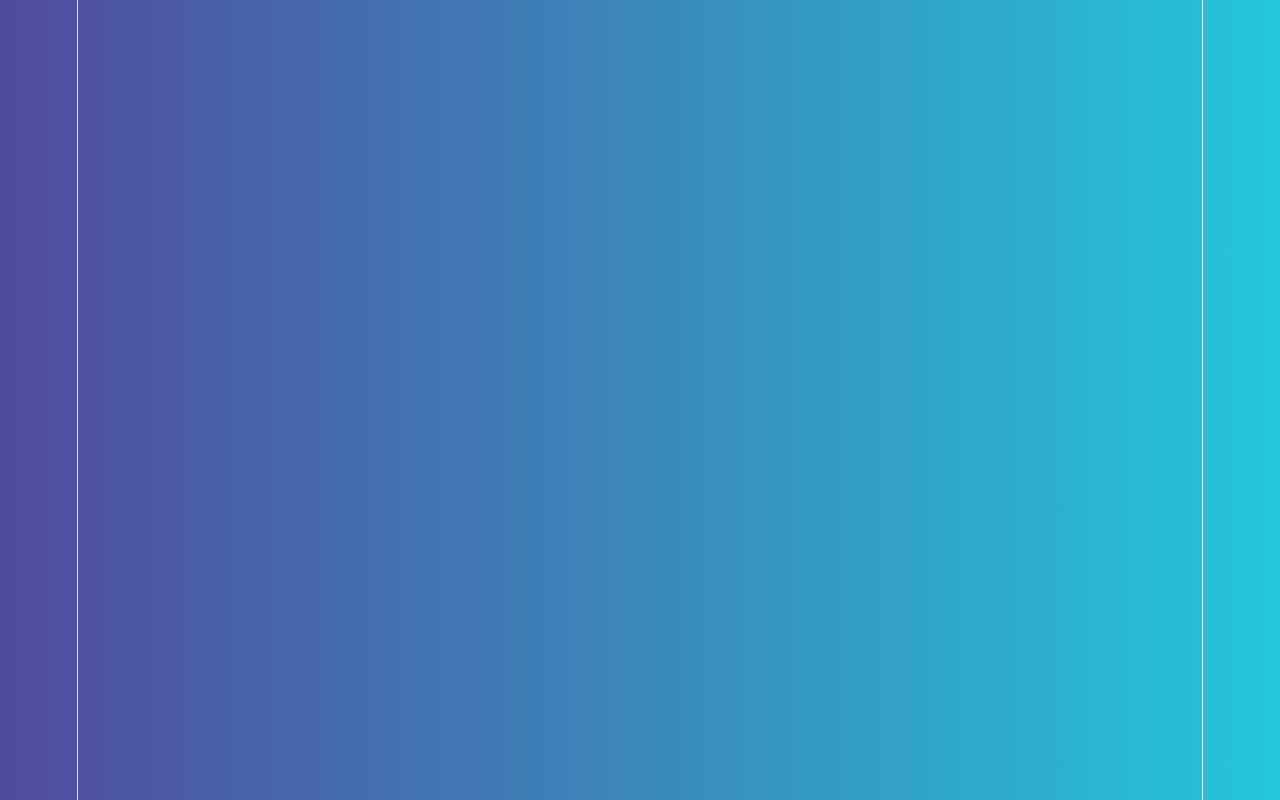
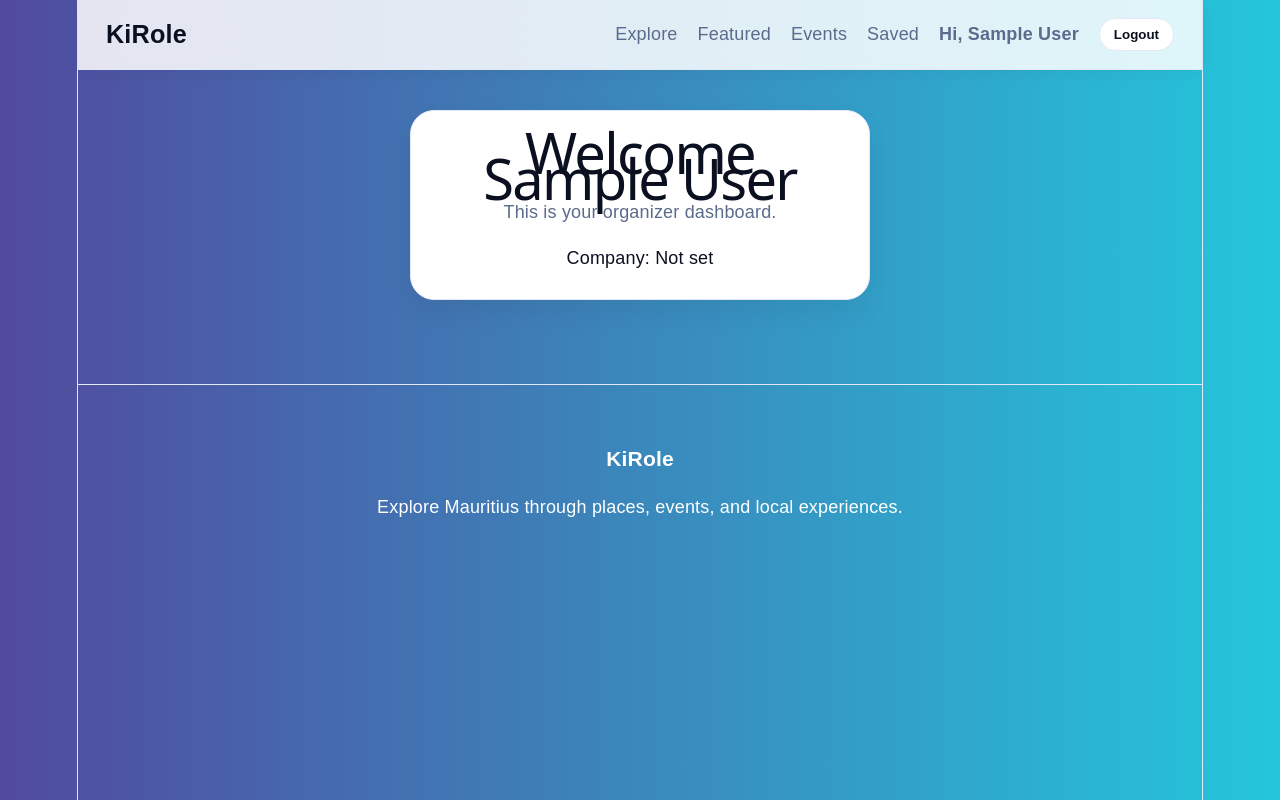
Before and after one commit to RogueOne166/kirole-frontend, a React (Vite) app: page /organizer/dashboard in a window 1280 px wide. Before the commit this address had no page. Built offline with nearby package versions, Linux system fonts and the light colour scheme; sample sign-in values are in the browser's storage.

Commit message:
creation organizer dashboard

```diff
--- a/src/App.jsx
+++ b/src/App.jsx
@@ -9,6 +9,7 @@ import SavedPage from "./pages/SavedPage";
 import LoginPage from "./pages/LoginPage";
 import SignupPage from "./pages/SignupPage";
 import ProtectedRoute from "./components/ProtectedRoute";
+import OrganizerDashboardPage from "./pages/OrganizerDashboardPage";
 import "./App.css";
 
 function App() {
@@ -20,6 +21,14 @@ function App() {
       <Route path="/events" element={<EventsPage />} />
       <Route path="/place/:id" element={<PlaceDetailPage />} />
       <Route path="/event/:id" element={<EventDetailPage />} />
+      <Route
+  		path="/organizer/dashboard"
+  		element={
+    		<ProtectedRoute>
+      		<OrganizerDashboardPage />
+    		</ProtectedRoute>
+  		}
+      />
       <Route
         path="/saved"
         element={
--- /dev/null
+++ b/src/pages/OrganizerDashboardPage.jsx
@@ -0,0 +1,33 @@
+import Navbar from "../components/Navbar";
+import Footer from "../components/Footer";
+import { useAuth } from "../context/AuthContext";
+
+function OrganizerDashboardPage() {
+  const { user } = useAuth();
+
+  return (
+    <div className="app-shell">
+      <Navbar />
+
+      <main className="main-content page-top-spacing">
+        <div className="auth-card">
+          <h1 className="auth-title">
+            Welcome {user?.name || "Organizer"}
+          </h1>
+
+          <p className="auth-subtitle">
+            This is your organizer dashboard.
+          </p>
+
+          <p>
+            Company: {user?.companyName || "Not set"}
+          </p>
+        </div>
+      </main>
+
+      <Footer />
+    </div>
+  );
+}
+
+export default OrganizerDashboardPage;
```
